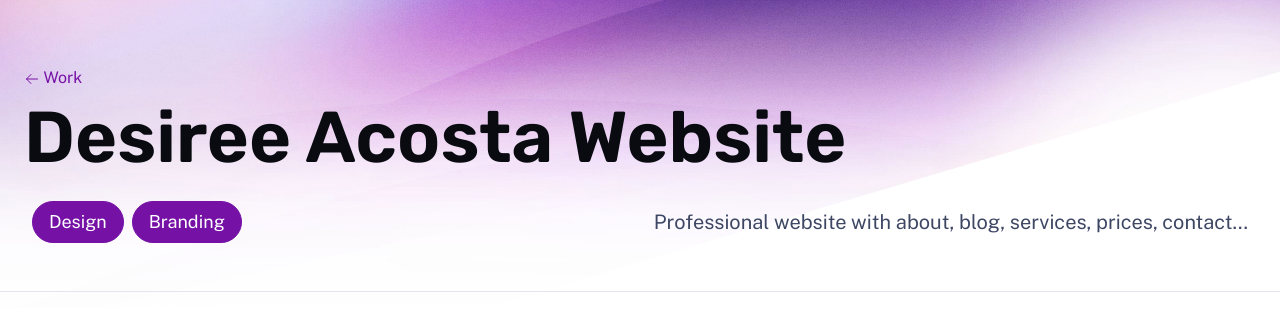
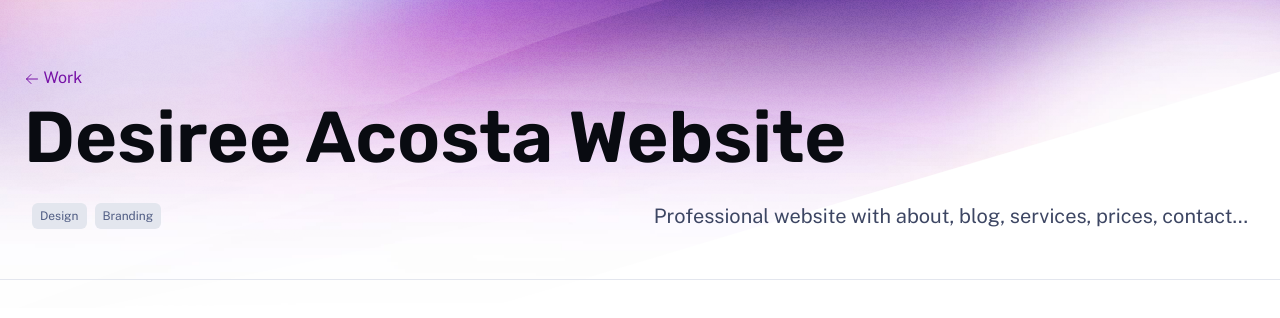
Before and after one commit to aridanemartin/aridane-martin-portfolio, an Astro site: page /work/carolina-almeida in a window 1280 px wide. Shown: the part 119-437 px from the top of the page. Built offline with nearby package versions, Linux system fonts and the light colour scheme; Astro itself is replaced by a stand-in of ours.

Commit message:
Fix pills bug / Add element to timeline

```diff
--- a/src/components/Pill.astro
+++ b/src/components/Pill.astro
@@ -1,16 +1,12 @@
 <div class="pill"><slot /></div>
 
 <style>
-	.pill {
-		display: flex;
-		padding: 0.5rem 1rem;
-		gap: 0.5rem;
-		color: var(--accent-text-over);
-		border: 1px solid var(--accent-regular);
-		background-color: var(--accent-regular);
-		border-radius: 999rem;
-		font-size: var(--text-md);
-		line-height: 1.35;
-		white-space: nowrap;
-	}
+  .pill {
+    background: var(--gray-800);
+    color: var(--gray-300);
+    padding: 0.25rem 0.5rem;
+    border-radius: 0.375rem;
+    font-size: var(--text-xs);
+    font-weight: 500;
+  }
 </style>
--- a/src/pages/blog/[...slug].astro
+++ b/src/pages/blog/[...slug].astro
@@ -79,6 +79,7 @@ const { Content } = await entry.render();
 
     .tags {
       display: flex;
+      flex-wrap: wrap;
       gap: 0.5rem;
     }
 
@@ -162,6 +163,10 @@ const { Content } = await entry.render();
       padding-inline-start: 1.5rem;
       border-inline-start: 0.25rem solid var(--accent-dark);
       color: var(--gray-0);
+    }
+
+    .content :global(ul) {
+      padding: 0 1.5rem;
     }
 
     /* Enhanced code block styling */
--- a/src/pages/work/[...slug].astro
+++ b/src/pages/work/[...slug].astro
@@ -1,20 +1,20 @@
 ---
-import { type CollectionEntry, getCollection } from 'astro:content';
-import ContactCTA from '../../components/ContactCTA.astro';
-import Hero from '../../components/Hero.astro';
-import Icon from '../../components/Icon.astro';
-import Pill from '../../components/Pill.astro';
-import BaseLayout from '../../layouts/BaseLayout.astro';
+import { type CollectionEntry, getCollection } from "astro:content";
+import ContactCTA from "../../components/ContactCTA.astro";
+import Hero from "../../components/Hero.astro";
+import Icon from "../../components/Icon.astro";
+import Pill from "../../components/Pill.astro";
+import BaseLayout from "../../layouts/BaseLayout.astro";
 
 interface Props {
-  entry: CollectionEntry<'work'>;
+  entry: CollectionEntry<"work">;
 }
 
 // This is a dynamic route that generates a page for every Markdown file in src/content/
 // Read more about dynamic routes and this `getStaticPaths` function in the Astro docs:
 // https://docs.astro.build/en/core-concepts/routing/#dynamic-routes
 export async function getStaticPaths() {
-  const work = await getCollection('work');
+  const work = await getCollection("work");
   return work.map((entry) => ({
     params: { slug: entry.slug },
     props: { entry },
@@ -92,6 +92,7 @@ const { Content } = await entry.render();
 
   .tags {
     display: flex;
+    flex-wrap: wrap;
     gap: 0.5rem;
   }
 
@@ -134,6 +135,10 @@ const { Content } = await entry.render();
     color: var(--gray-0);
   }
 
+  .content :global(ul) {
+    padding: 0 1.5rem;
+  }
+
   .back-link,
   .content :global(a) {
     text-decoration: 1px solid underline transparent;
```
Also changed, not shown: src/content/about/timelineContent.ts (+13 -4 lines), public/assets/timeline/withJose.webp (added).
